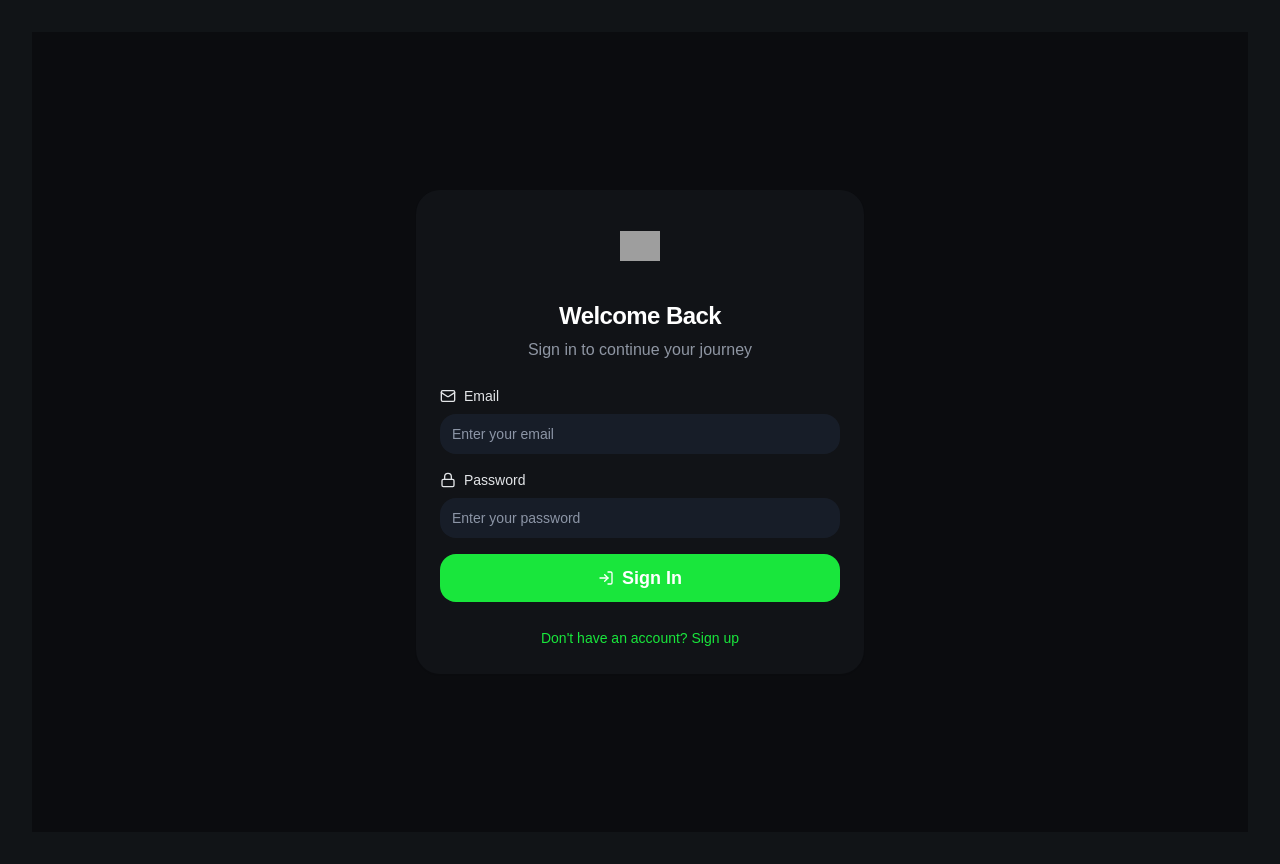
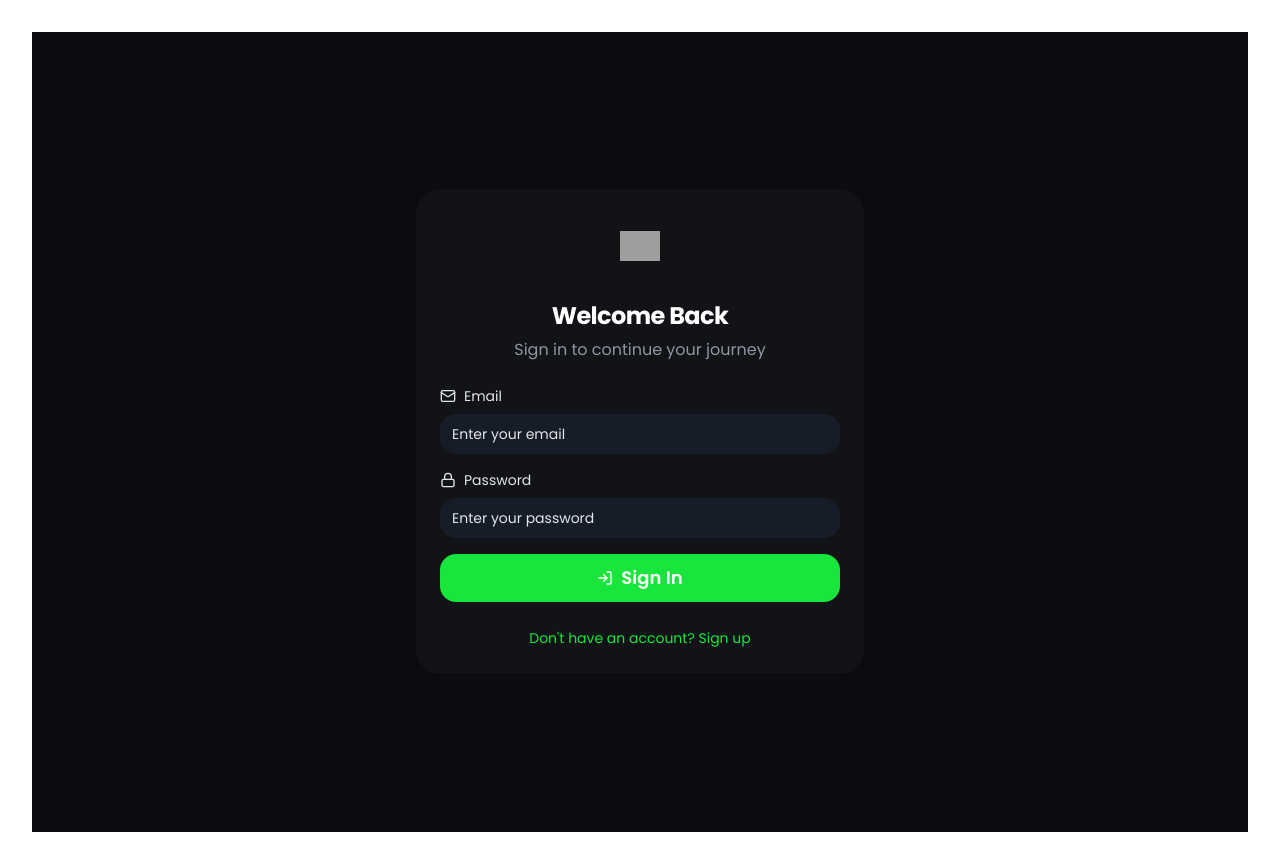
Before and after one commit to oligibbons/fut-champs-insights-hub, a React (Vite) app: page /auth in a window 1280 px wide. Built offline with nearby package versions, Linux system fonts and the light colour scheme; grey boxes are pictures that could not be loaded.

Commit message:
Update index.css

```diff
--- a/src/index.css
+++ b/src/index.css
@@ -1,49 +1,36 @@
+@import url('https://fonts.googleapis.com/css2?family=Poppins:wght@300;400;500;600;700;800;900&family=Space+Mono:wght@400;700&display=swap');
+
 @tailwind base;
 @tailwind components;
 @tailwind utilities;
 
+/* THIS IS THE DEFINITIVE FIX:
+  We are defining the standard shadcn/ui variables (--background, --foreground, etc.)
+  and telling them to use the values from your custom theme variables
+  (--theme-background, --theme-text, etc.) which will be set by your useTheme.tsx hook.
+  This creates a bridge that makes the two systems work together.
+*/
 @layer base {
   :root {
-    --background: 220 16% 96%; /* Light mode background */
-    --foreground: 211 39% 23%; /* Light mode text */
-    --card: 0 0% 100%;
-    --card-foreground: 211 39% 23%;
-    --popover: 0 0% 100%;
-    --popover-foreground: 211 39% 23%;
-    --primary: 221 100% 40%;
-    --primary-foreground: 0 0% 100%;
-    --secondary: 248 44% 56%;
-    --secondary-foreground: 0 0% 100%;
-    --muted: 214 12% 47%;
-    --muted-foreground: 214 12% 47%;
-    --accent: 14 86% 47%;
-    --accent-foreground: 0 0% 100%;
-    --destructive: 14 86% 47%;
-    --border: 221 100% 40% / 0.2;
-    --input: 221 100% 40% / 0.2;
-    --ring: 221 100% 40%;
+    --background: var(--theme-background);
+    --foreground: var(--theme-text);
+    --card: var(--theme-card-bg);
+    --card-foreground: var(--theme-text);
+    --popover: var(--theme-card-bg);
+    --popover-foreground: var(--theme-text);
+    --primary: var(--theme-primary);
+    --primary-foreground: var(--theme-text);
+    --secondary: var(--theme-secondary);
+    --secondary-foreground: var(--theme-text);
+    --muted: var(--theme-muted);
+    --muted-foreground: var(--theme-text);
+    --accent: var(--theme-accent);
+    --accent-foreground: var(--theme-text);
+    --destructive: var(--theme-error);
+    --border: var(--theme-border);
+    --input: var(--theme-border);
+    --ring: var(--theme-primary);
     --radius: 0.75rem;
-  }
-
-  .dark {
-    --background: 210 15% 8%;
-    --foreground: 0 0% 92%;
-    --card: 210 22% 7%;
-    --card-foreground: 0 0% 92%;
-    --popover: 210 22% 7%;
-    --popover-foreground: 0 0% 92%;
-    --primary: 191 100% 50%;
-    --primary-foreground: 0 0% 92%;
-    --secondary: 247 78% 69%;
-    --secondary-foreground: 0 0% 92%;
-    --muted: 220 13% 60%;
-    --muted-foreground: 220 13% 60%;
-    --accent: 149 100% 50%;
-    --accent-foreground: 0 0% 92%;
-    --destructive: 355 70% 55%;
-    --border: 191 100% 50% / 0.2;
-    --input: 191 100% 50% / 0.2;
-    --ring: 191 100% 50%;
   }
 }
 
@@ -52,7 +39,7 @@
     @apply border-border;
   }
   body {
-    @apply bg-background text-foreground;
+    /* Let the useTheme hook handle the background gradient */
     font-feature-settings: "rlig" 1, "calt" 1;
     font-family: 'Poppins', sans-serif;
   }
```
